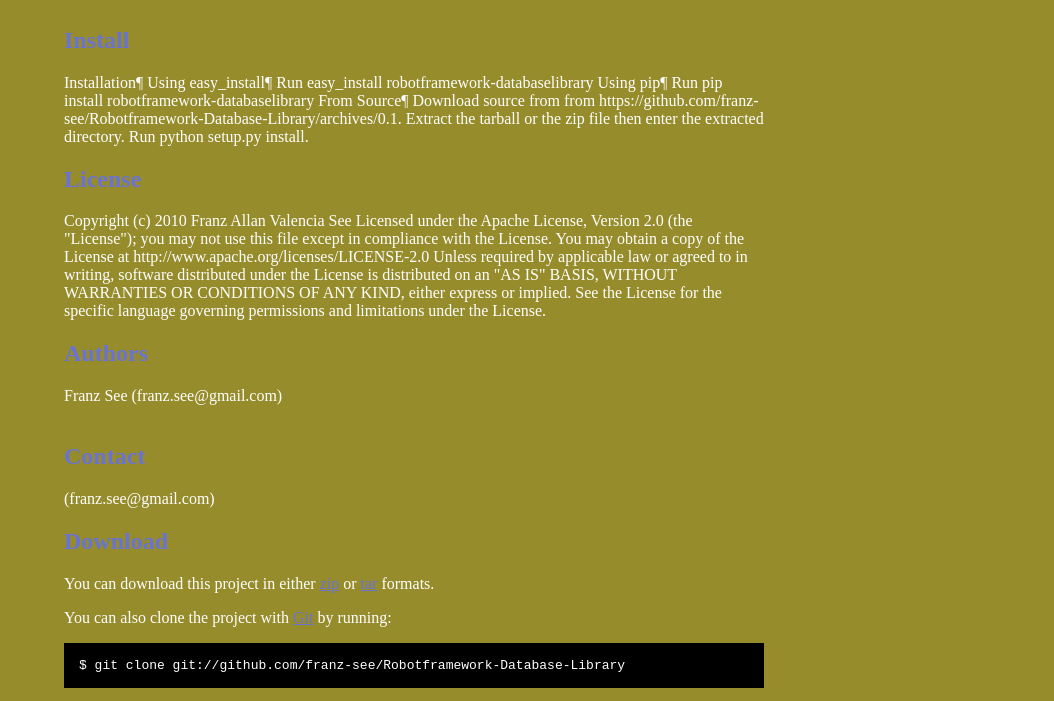
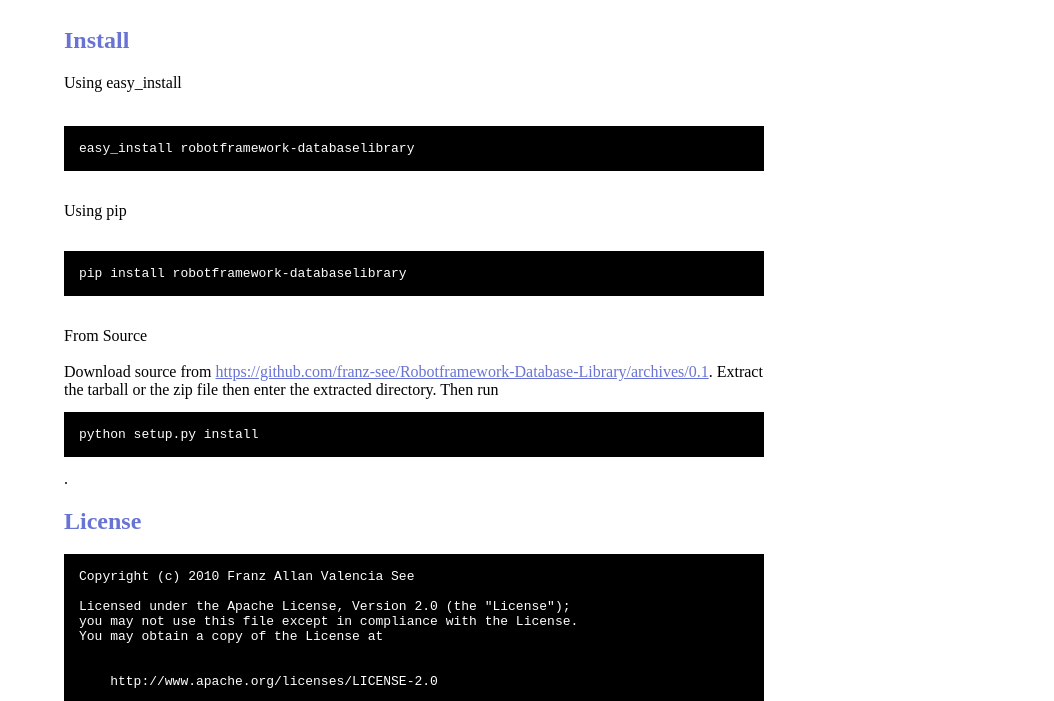
Before and after one commit to MarketSquare/Robotframework-Database-Library, a plain HTML site: page index.html in a window 1280 px wide. Shown: the part 350-1051 px from the top of the page, without its empty margins (226-1280 px from the left). Drawn offline with Linux system fonts and the light colour scheme.

Commit message:
Reformatted index.html.

```diff
--- a/index.html
+++ b/index.html
@@ -10,9 +10,9 @@
 	<style type="text/css">
 		body {
   		margin-top: 1.0em;
-  		background-color: #978c2c;
+  		background-color: #FFFFFF;
 		  font-family: "Helvetica,Arial,FreeSans";
-  		color: #ffffff;
+  		color: #000000;
     }
     #container {
       margin: 0 auto;
@@ -53,22 +53,22 @@
     </div>
 
     <h2>Install</h2>
-<p>Installation¶
-Using easy_install¶
-
-Run easy_install robotframework-databaselibrary
-Using pip¶
-
-Run pip install robotframework-databaselibrary
-From Source¶
-
-Download source from from https://github.com/franz-see/Robotframework-Database-Library/archives/0.1. Extract the tarball or the zip file then enter the extracted directory. Run python setup.py install. </p>
+<p>Using easy_install<br />
+<br />
+<pre>easy_install robotframework-databaselibrary</pre><br />
+Using pip<br />
+<br />
+<pre>pip install robotframework-databaselibrary</pre><br />
+From Source<br />
+<br />
+Download source from <a href="https://github.com/franz-see/Robotframework-Database-Library/archives/0.1">https://github.com/franz-see/Robotframework-Database-Library/archives/0.1</a>. Extract the tarball or the zip file then enter the extracted directory. Then run
+<pre>python setup.py install</pre>. </p>
 <h2>License</h2>
-<p>Copyright (c) 2010 Franz Allan Valencia See
+<p><pre>Copyright (c) 2010 Franz Allan Valencia See
 
 Licensed under the Apache License, Version 2.0 (the "License");
 you may not use this file except in compliance with the License.
-You may obtain a copy of the License at
+You may obtain a copy of the License at<br />
 
     http://www.apache.org/licenses/LICENSE-2.0
 
@@ -76,7 +76,7 @@ Unless required by applicable law or agreed to in writing, software
 distributed under the License is distributed on an "AS IS" BASIS,
 WITHOUT WARRANTIES OR CONDITIONS OF ANY KIND, either express or implied.
 See the License for the specific language governing permissions and
-limitations under the License.</p>
+limitations under the License.</pre></p>
 <h2>Authors</h2>
 <p>Franz See (franz.see@gmail.com)
 <br/>
```
